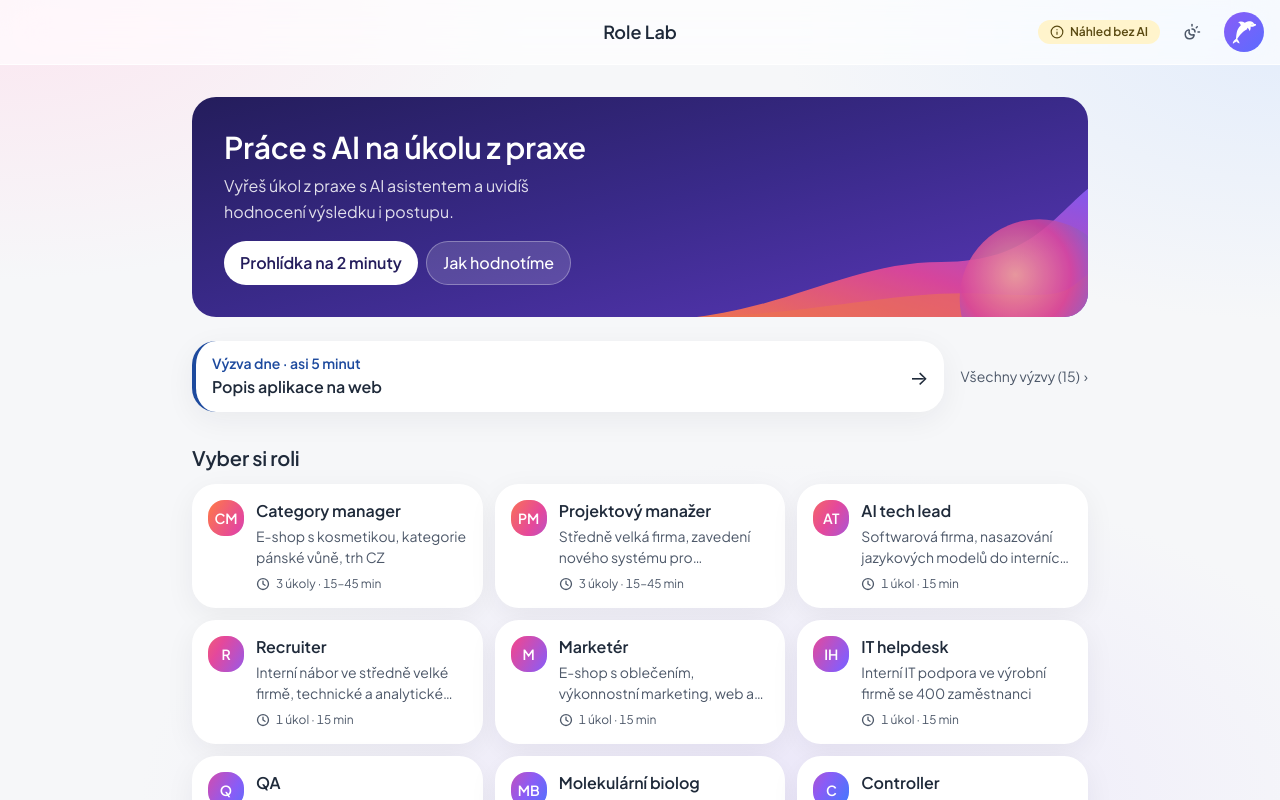
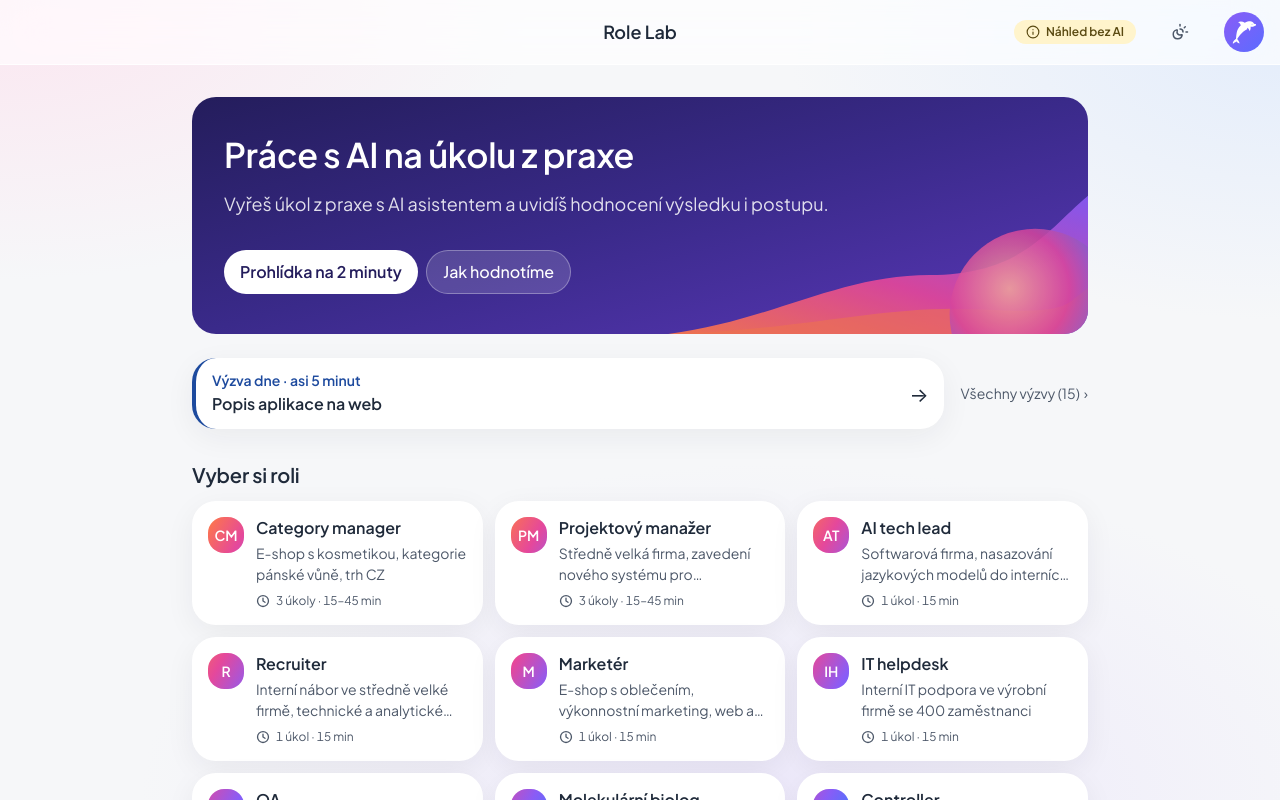
Before and after one commit to ovrabe/role-lab-showcase, a React (Vite) app: page / in a window 1280 px wide. Shown: the top 800 px of the page. Built offline with nearby package versions, Linux system fonts and the light colour scheme.

Commit message:
Verze 1.6.4: vzdušnější banner na počítači

```diff
--- a/package.json
+++ b/package.json
@@ -1,7 +1,7 @@
 {
   "name": "role-lab",
   "private": true,
-  "version": "1.6.3",
+  "version": "1.6.4",
   "type": "module",
   "scripts": {
     "dev": "vite",
--- a/src/App.tsx
+++ b/src/App.tsx
@@ -69,7 +69,7 @@ export default function App() {
           >
             Role Lab
           </button>
-          <div className="justify-self-end flex items-center gap-3">
+          <div className="justify-self-end flex items-center gap-4 sm:gap-6">
             {status === "preview" && <PreviewPill />}
             {/* The theme switch only on the home page: it is a one-off setting, the default
                 follows the system, and inside the task every row of the screen counts. */}
--- a/src/screens/HomeScreen.tsx
+++ b/src/screens/HomeScreen.tsx
@@ -123,10 +123,10 @@ function HomeHero({ onOpenTour, onOpenMethodology, onOpenAbout }: { onOpenTour:
         <path d="M0 360 C200 355 330 315 470 322 S600 320 640 290 L640 360 Z" fill="#ff7a45" opacity="0.55" />
         <circle cx="560" cy="330" r="130" fill="url(#home-hero-orb)" opacity="0.85" />
       </svg>
-      <div className="relative text-white px-6 pt-6 pb-12 sm:px-8 sm:py-8 sm:max-w-md">
-        <h1 className="mb-2">Práce s AI na úkolu z praxe</h1>
-        <p className="text-white/85">Vyřeš úkol z praxe s AI asistentem a uvidíš hodnocení výsledku i postupu.</p>
-        <div className="mt-4 flex flex-wrap gap-2">
+      <div className="relative text-white px-6 pt-6 pb-12 sm:px-8 sm:py-10 sm:max-w-2xl">
+        <h1 className="mb-3 sm:mb-4 sm:text-[34px]">Práce s AI na úkolu z praxe</h1>
+        <p className="text-white/85 leading-relaxed text-balance sm:text-lg">Vyřeš úkol z praxe s AI asistentem a uvidíš hodnocení výsledku i postupu.</p>
+        <div className="mt-5 sm:mt-8 flex flex-wrap gap-2">
           {/* The one solid button: for anyone who wants to see how it works before spending 15 minutes. */}
           <button type="button" onClick={onOpenTour} className="rounded-full bg-white text-[#241d5c] px-4 py-2 font-semibold hover:bg-white/90">
             Prohlídka na 2 minuty
```
Also changed, not shown: 2 other files (tests, documents, lock files or other folders).
